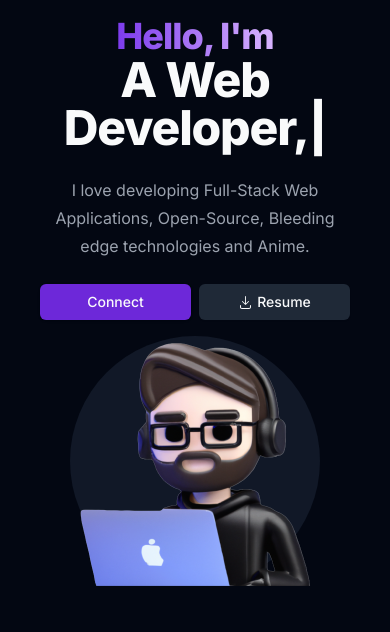
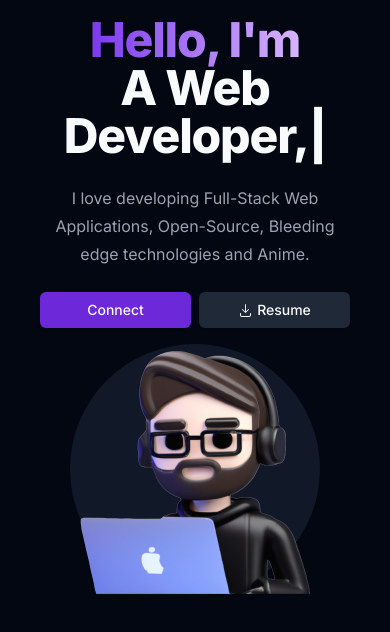
Before and after one commit to Manobal-Singh-Bagady/MSB-Portfolio, a Next.js app: page / in a window 390 px wide. Shown: the top 632 px of the page. Built offline with nearby package versions, Linux system fonts and the light colour scheme.

Commit message:
h1 font change

```diff
--- a/src/components/HeroSection.tsx
+++ b/src/components/HeroSection.tsx
@@ -10,7 +10,7 @@ const HeroSection = () => {
 		<section>
 			<div className='grid grid-cols-1 sm:grid-cols-12'>
 				<div className='col-span-7 place-self-center text-center sm:text-left'>
-					<h1 className='scroll-m-20 text-4xl font-extrabold tracking-tight sm:text-5xl lg:text-6xl mb-4'>
+					<h1 className='scroll-m-20 text-5xl font-extrabold tracking-tight sm:text-5xl lg:text-6xl mb-4'>
 						<span className='text-transparent bg-clip-text bg-gradient-to-r from-violet-600 to-purple-300'>
 							Hello, I&apos;m
 						</span>{' '}
```
